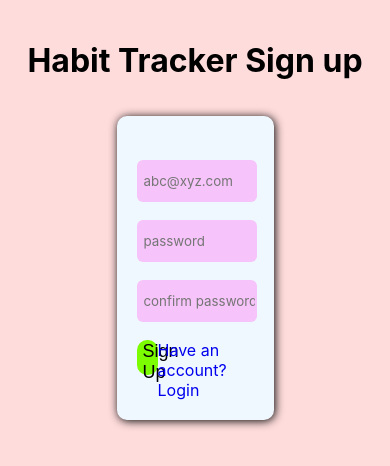
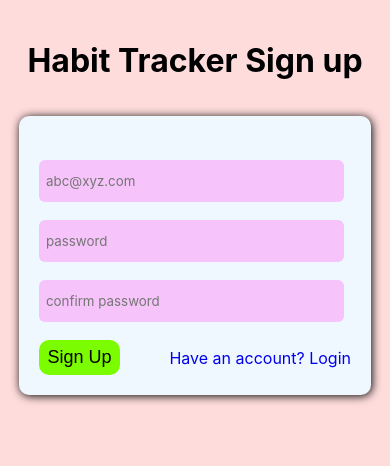
Before and after one commit to arijitmandal10/Habit-Tracker-React, a React (Create React App) app: page /SignUp in a window 390 px wide. Shown: the top 466 px of the page. Built offline with nearby package versions, Linux system fonts and the light colour scheme.

Commit message:
first commit

```diff
--- a/src/index.css
+++ b/src/index.css
@@ -341,3 +341,95 @@ caption {
 	color: red;
 	opacity: 0.5;
 }
+
+@media (max-width: 768px) {
+	.Login > Form {
+		/* margin: auto; */
+		height: -moz-fit-content;
+		/* height: fit-content; */
+		/* padding: 20px; */
+		width: 80%;
+	}
+
+	.Login > form > div > button {
+		border: none;
+		height: 35px;
+		border-radius: 10px;
+		width: 26%;
+		background: lawngreen;
+		font-size: large;
+	}
+	nav > h3 {
+		/* font-family: 'Trebuchet MS', 'Lucida Sans Unicode', 'Lucida Grande', 'Lucida Sans', Arial, sans-serif; */
+		/* font-size: larger; */
+		/* margin-inline: 30px; */
+		/* font-weight: 900; */
+		/* margin-right: -14%; */
+		display: none;
+	}
+
+	form {
+		/* display: flex; */
+		/* flex-direction: column; */
+		width: 80%;
+		height: 19em;
+		/* margin: 85px auto; */
+		/* gap: 18px; */
+		/* border: 1px solid; */
+		/* border-radius: 10px; */
+		/* padding: 20px 13px; */
+		/* background: aliceblue; */
+		/* box-shadow: 1px 1px 10px black; */
+	}
+	.habit-card {
+		width: 94%;
+		padding: 2px 8px 4px 1px;
+	}
+	.day-label {
+		padding-inline: 6px;
+	}
+	.days-row {
+		width: 95%;
+		height: 5em;
+	}
+	.p-w-15 {
+		padding: 6px;
+		/* width: 45%; */
+		margin: auto;
+	}
+	.habit-status-row {
+		gap: 0px;
+		display: flex;
+		/* justify-content: space-between; */
+		justify-content: center;
+		margin-top: 5px;
+	}
+	.fit-content {
+		width: 42px !important;
+		margin-left: -17px;
+		/* padding-left: 6px; */
+		font-size: 7px;
+		background: #fbf9f9 !important;
+	}
+	.habit-list {
+		gap: 0px;
+	}
+	.habit-list div {
+		margin-bottom: 10px;
+	}
+	.habit-status {
+		border-right: none;
+		padding-inline: 15px;
+	}
+	.habit-status-row > select {
+		margin-right: -13px;
+		margin-left: -6px;
+	}
+
+	.habit-list > div > label > select {
+		margin: 0px;
+		width: 68px;
+		font-size: x-small;
+		margin-left: 10px !important;
+	}
+}
```
